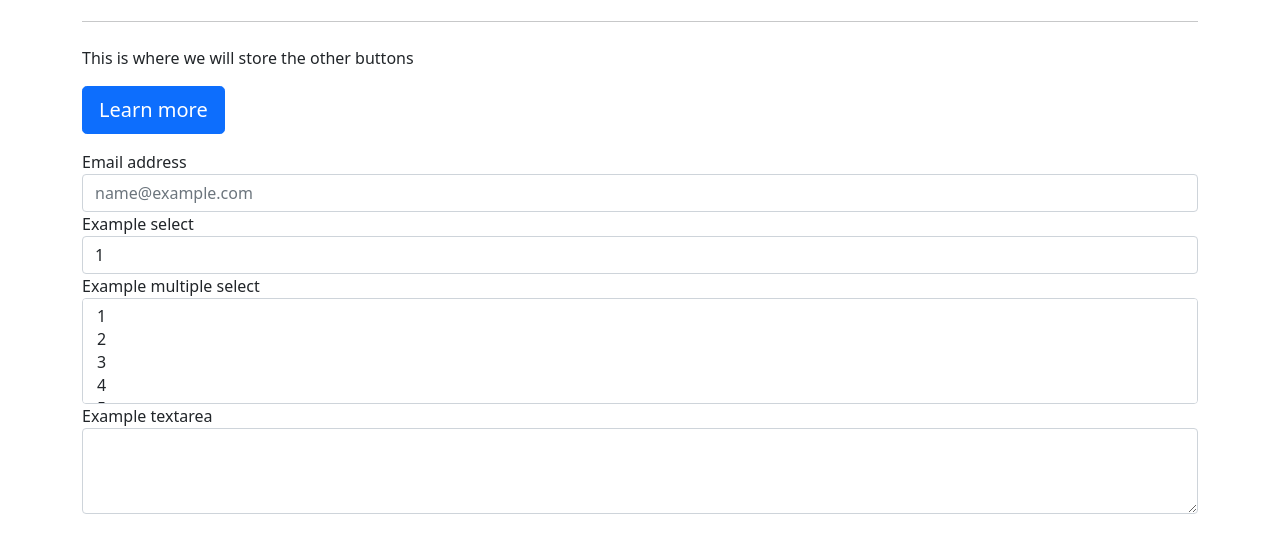
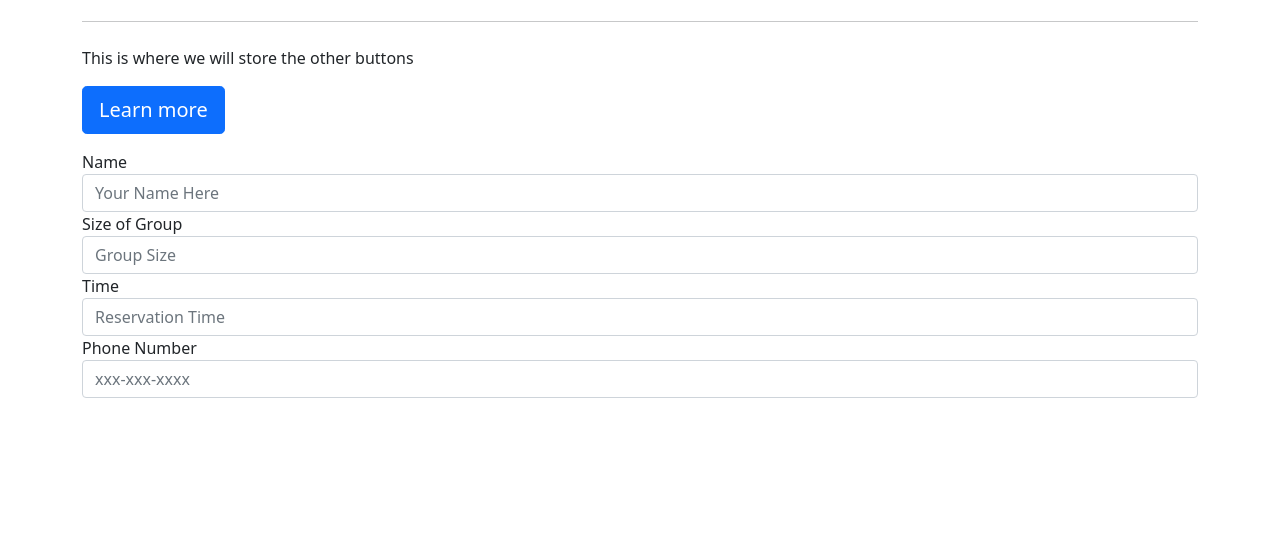
Before and after one commit to Maniac-i/Hot-Restaurant, a website: page form.html in a window 1280 px wide. Shown: the part 108-660 px from the top of the page. Drawn offline with nearby package versions, Linux system fonts and the light colour scheme.

Commit message:
Form fields updated.

```diff
--- a/form.html
+++ b/form.html
@@ -25,32 +25,20 @@
             <div class="col">
                 <form>
                     <div class="form-group">
-                      <label for="exampleFormControlInput1">Email address</label>
-                      <input type="email" class="form-control" id="exampleFormControlInput1" placeholder="name@example.com">
+                      <label for="exampleFormControlInput1">Name</label>
+                      <input class="form-control" id="reservationName" placeholder="Your Name Here">
                     </div>
                     <div class="form-group">
-                      <label for="exampleFormControlSelect1">Example select</label>
-                      <select class="form-control" id="exampleFormControlSelect1">
-                        <option>1</option>
-                        <option>2</option>
-                        <option>3</option>
-                        <option>4</option>
-                        <option>5</option>
-                      </select>
+                        <label for="exampleFormControlInput1">Size of Group</label>
+                        <input class="form-control" id="groupSize" placeholder="Group Size">
                     </div>
                     <div class="form-group">
-                      <label for="exampleFormControlSelect2">Example multiple select</label>
-                      <select multiple class="form-control" id="exampleFormControlSelect2">
-                        <option>1</option>
-                        <option>2</option>
-                        <option>3</option>
-                        <option>4</option>
-                        <option>5</option>
-                      </select>
+                        <label for="exampleFormControlInput1">Time</label>
+                        <input class="form-control" id="reservationTime" placeholder="Reservation Time">
                     </div>
                     <div class="form-group">
-                      <label for="exampleFormControlTextarea1">Example textarea</label>
-                      <textarea class="form-control" id="exampleFormControlTextarea1" rows="3"></textarea>
+                        <label for="exampleFormControlInput1">Phone Number</label>
+                        <input class="form-control" id="reservationNumber" placeholder="xxx-xxx-xxxx">
                     </div>
                   </form>
             </div>
```
